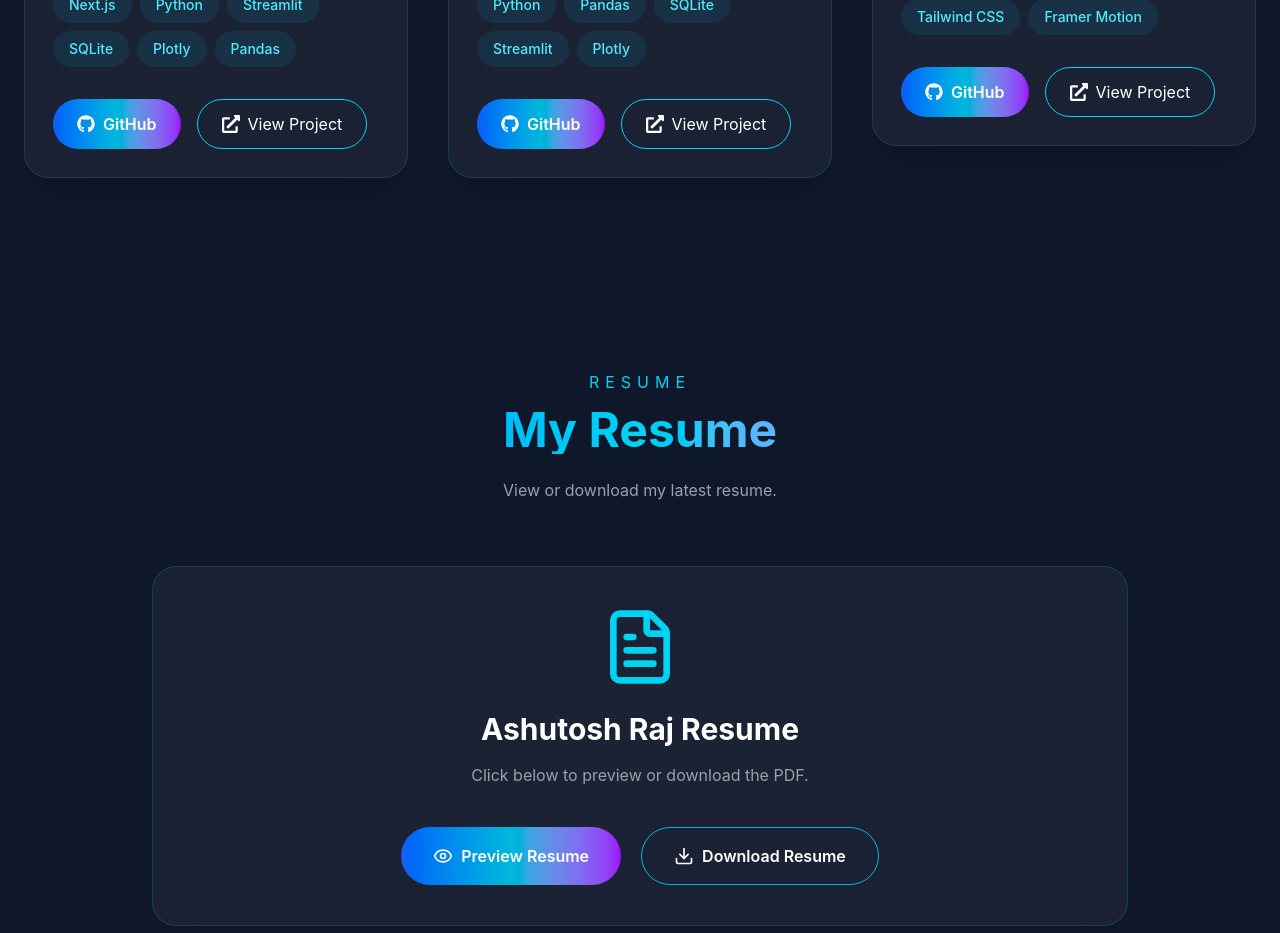
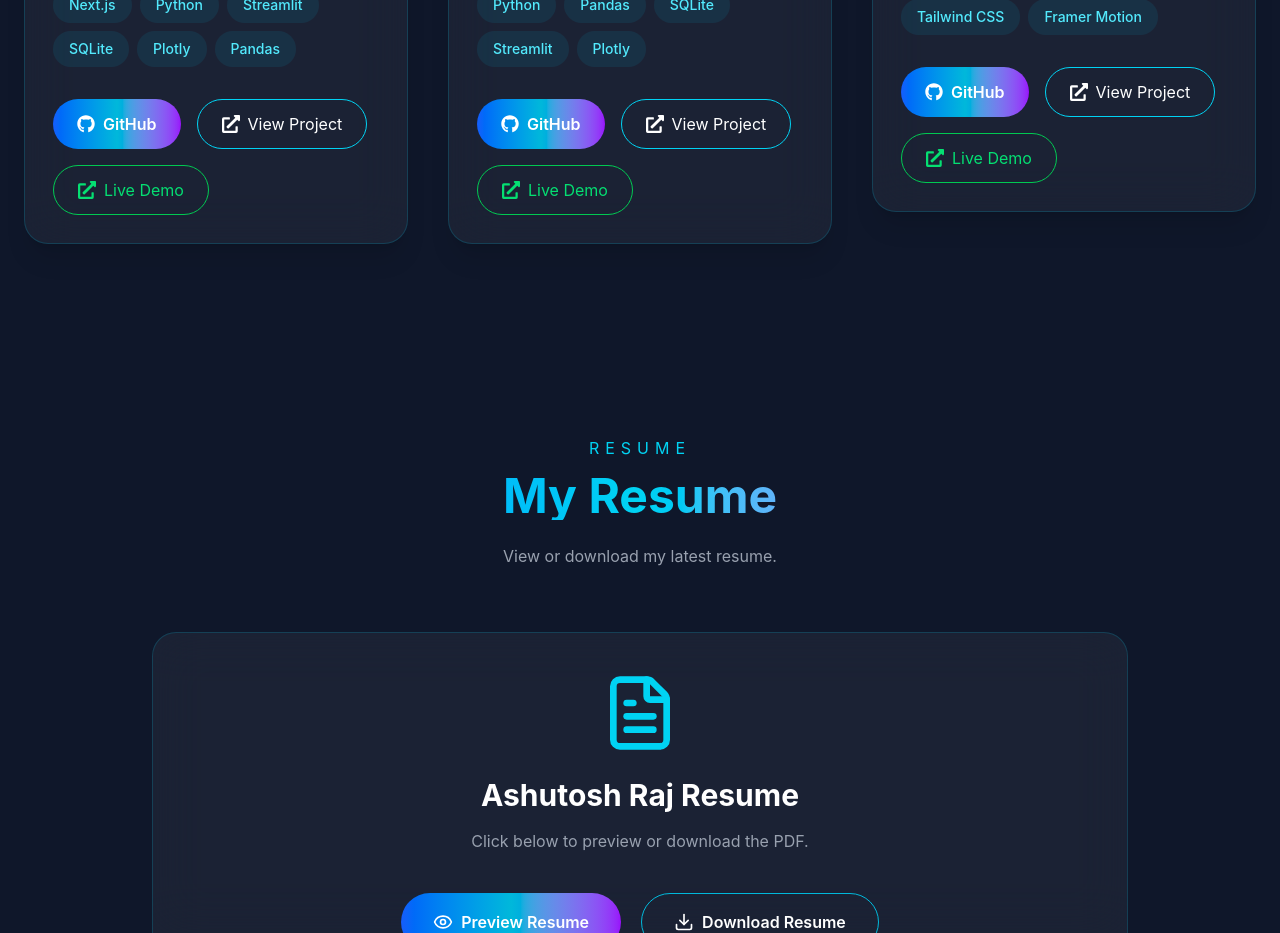
Before and after one commit to 1234ashutosh1234/ashutosh-portfolio, a Next.js app: page / in a window 1280 px wide. Shown: the part 6940-7873 px from the top of the page. Built offline with nearby package versions, Linux system fonts and the light colour scheme.

Commit message:
Update project live demo links

```diff
--- a/src/app/projects/bluestock-mf-capstone/page.tsx
+++ b/src/app/projects/bluestock-mf-capstone/page.tsx
@@ -12,7 +12,7 @@ export default function BluestockProject() {
         subtitle="A comprehensive Mutual Fund Analytics Dashboard built using Python, Streamlit, SQLite and Plotly for NAV tracking, CAGR analysis, risk assessment and performance visualization."
         image="/images/projects/bluestock/dashboard.png"
         github="https://github.com/1234ashutosh1234/bluestock-mf-capstone"
-        demo="#"
+        demo="https://bluestock-mf-capstone-3wfcut3qcpyvjkuobism2j.streamlit.app/"
       />
 
       {/* Project Overview */}
--- a/src/app/projects/n100/page.tsx
+++ b/src/app/projects/n100/page.tsx
@@ -12,7 +12,7 @@ export default function N100Project() {
         subtitle="An AI-powered financial intelligence platform for analyzing Nifty 100 companies with interactive dashboards, financial ratios, sector insights, stock analysis and data visualization."
         image="/images/projects/n100/dashboard.png"
         github="https://github.com/1234ashutosh1234/N100-Financial-Intelligence-Platform"
-        demo="#"
+        demo="https://n100-financial-intelligence-platform-hhchh7t8mwhbhdwwj4bj2p.streamlit.app/"
       />
 
       <section className="mx-auto max-w-7xl px-6 py-20">
--- a/src/components/projects/ProjectCard.tsx
+++ b/src/components/projects/ProjectCard.tsx
@@ -82,12 +82,28 @@ export default function ProjectCard({
           </a>
 
          <Link
-            href={demo}
+  href={
+    title === "N100 Financial Intelligence Platform"
+      ? "/projects/n100"
+      : title === "Bluestock MF Capstone"
+      ? "/projects/bluestock-mf-capstone"
+      : "/projects/portfolio"
+  }
   className="flex items-center gap-2 rounded-full border border-cyan-400 px-6 py-3 text-white transition hover:bg-cyan-500/20"
 >
   <FaExternalLinkAlt size={18} />
   View Project
 </Link>
+
+<a
+  href={demo}
+  target="_blank"
+  rel="noopener noreferrer"
+  className="flex items-center gap-2 rounded-full border border-green-500 px-6 py-3 text-green-400 transition hover:bg-green-500/20"
+>
+  <FaExternalLinkAlt size={18} />
+  Live Demo
+</a>
 
         </div>
 
```
Lines whose indentation alone changed are shown as unchanged.
